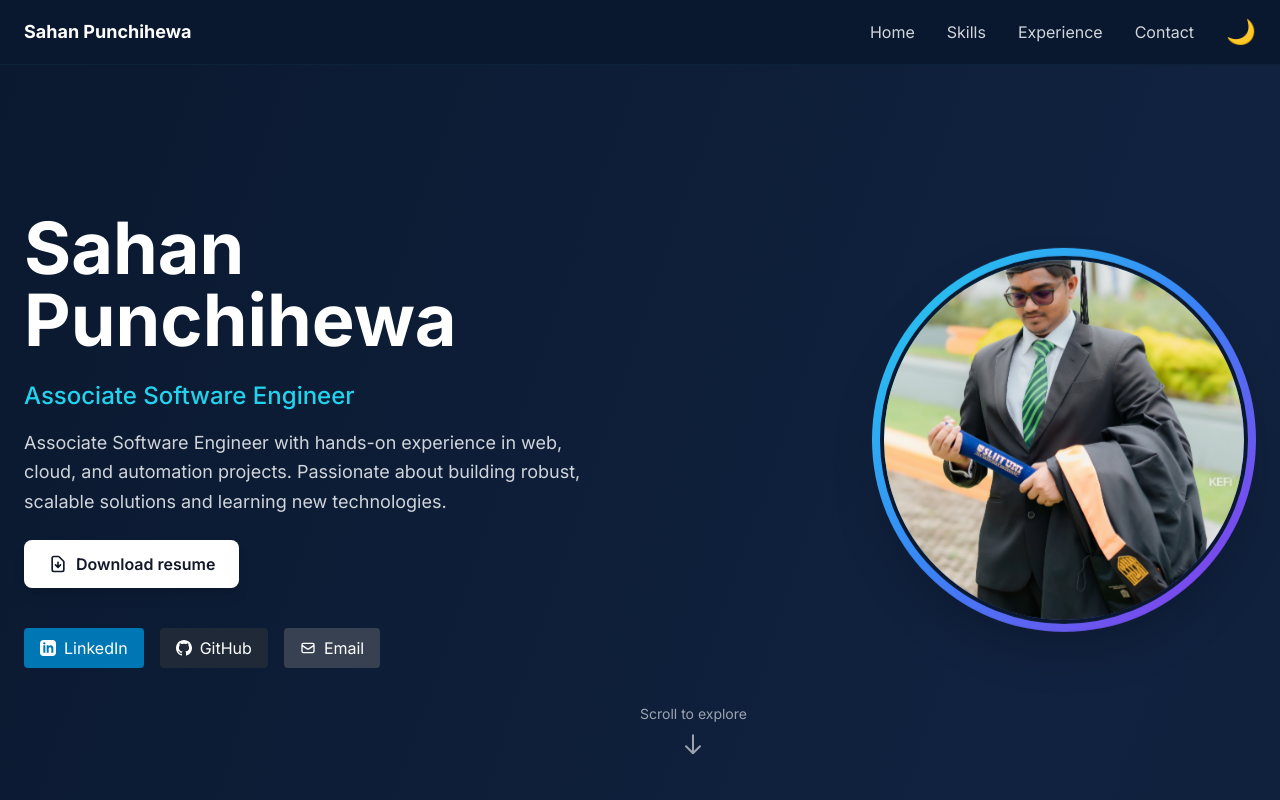
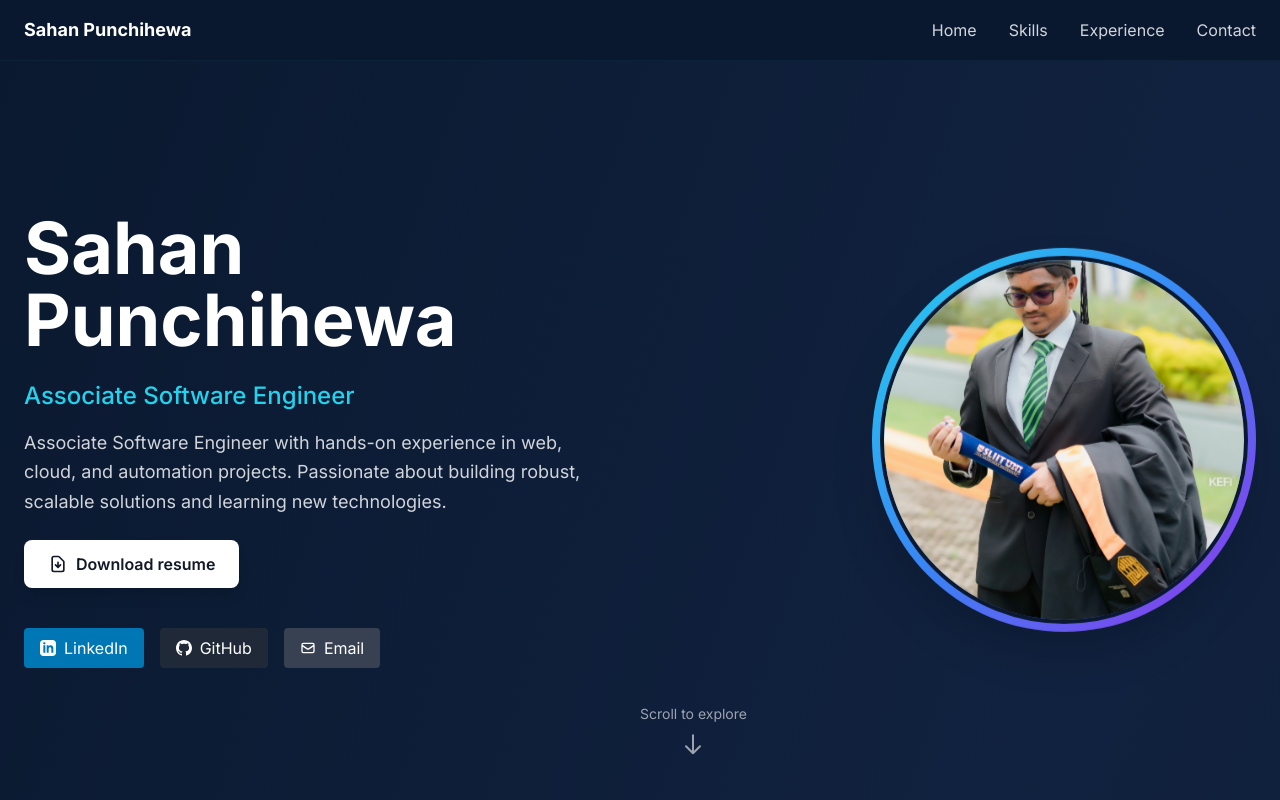
Before and after one commit to SahanPunchihewa/SahanPunchihewa.github.io, a React (Vite) app: page / in a window 1280 px wide. Shown: the top 800 px of the page. Built offline with nearby package versions, Linux system fonts and the light colour scheme; a web font is replaced by a local one.

Commit message:
update website

```diff
--- a/src/App.jsx
+++ b/src/App.jsx
@@ -1,4 +1,4 @@
-import React, { useMemo, useState } from 'react';
+import React, { useMemo } from 'react';
 import deved from './assets/KEFI PC 1-487.jpg';
 import {
   SiTypescript, SiJavascript, SiPython, SiCsharp, SiPhp,
@@ -12,7 +12,6 @@ import { TbApi } from 'react-icons/tb';
 import { FaJava } from 'react-icons/fa';
 
 function App() {
-  const [darkMode, setDarkMode] = useState(false);
 
   const profile = useMemo(
     () => ({
@@ -170,7 +169,7 @@ function App() {
   );
 
   return (
-    <div className={darkMode ? 'dark' : ''}>
+    <div>
       <div className="min-h-screen bg-gradient-to-br from-[#0a192f] via-[#112240] to-[#0a192f] dark:from-[#020c1b] dark:via-[#0a192f] dark:to-[#020c1b]">
         {/* Top Navigation */}
         <nav className="fixed top-0 left-0 right-0 z-50 bg-[#0a192f]/95 dark:bg-[#020c1b]/95 backdrop-blur-sm border-b border-cyan-900/20">
@@ -183,14 +182,7 @@ function App() {
               <a href="#skills" className="text-gray-300 hover:text-cyan-400 transition-colors">Skills</a>
               <a href="#experience" className="text-gray-300 hover:text-cyan-400 transition-colors">Experience</a>
               <a href="#contact" className="text-gray-300 hover:text-cyan-400 transition-colors">Contact</a>
-              <button
-                type="button"
-                onClick={() => setDarkMode(!darkMode)}
-                className="text-2xl hover:scale-110 transition-transform"
-                aria-label="Toggle dark mode"
-              >
-                {darkMode ? '☀️' : '🌙'}
-              </button>
+
             </div>
           </div>
         </nav>
--- a/tailwind.config.js
+++ b/tailwind.config.js
@@ -1,5 +1,6 @@
 /** @type {import('tailwindcss').Config} */
 export default {
+  darkMode: "class",
   content: ["./index.html", "./src/**/*.{js,ts,jsx,tsx}"],
   theme: {
     extend: {
```
